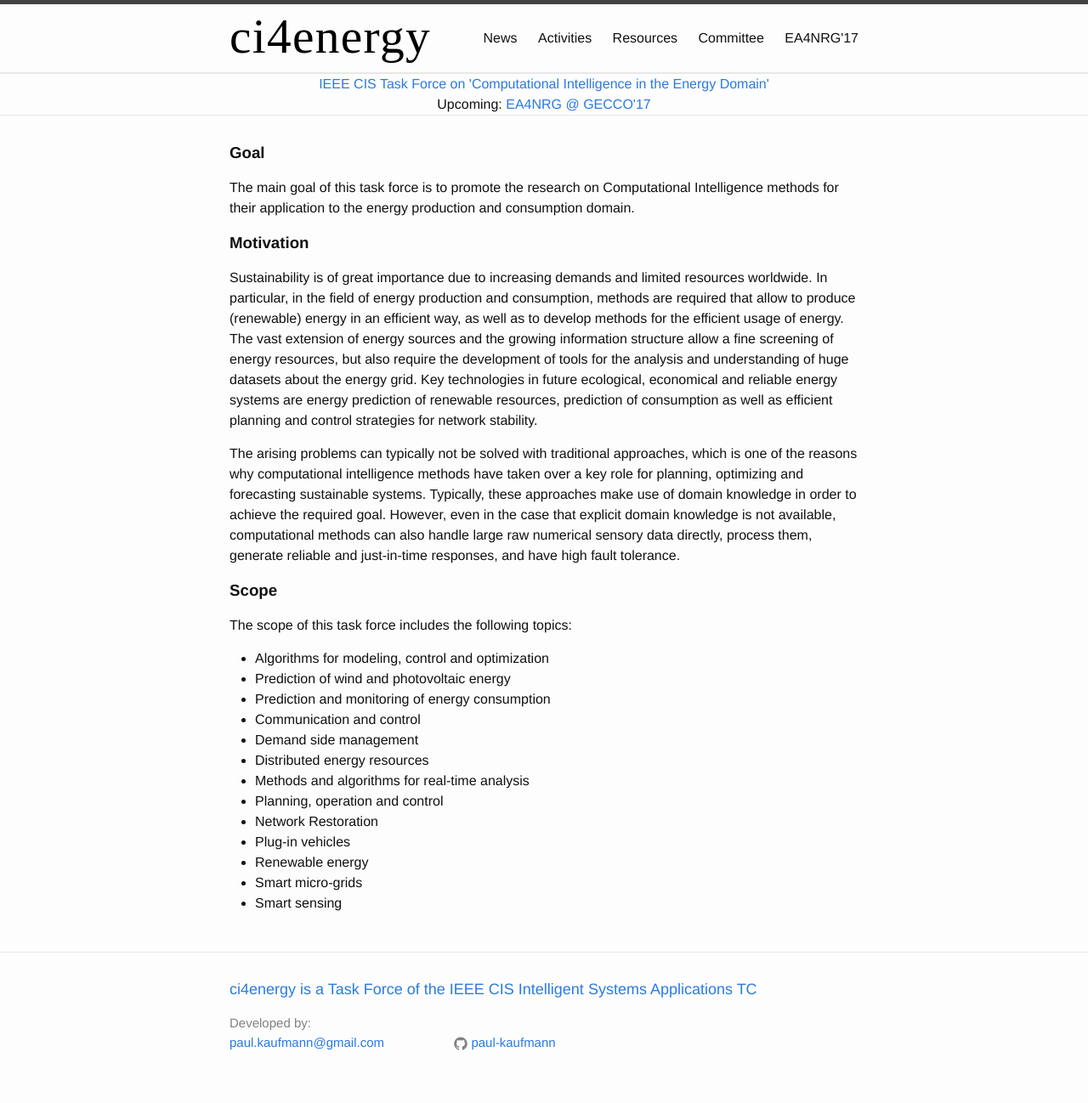
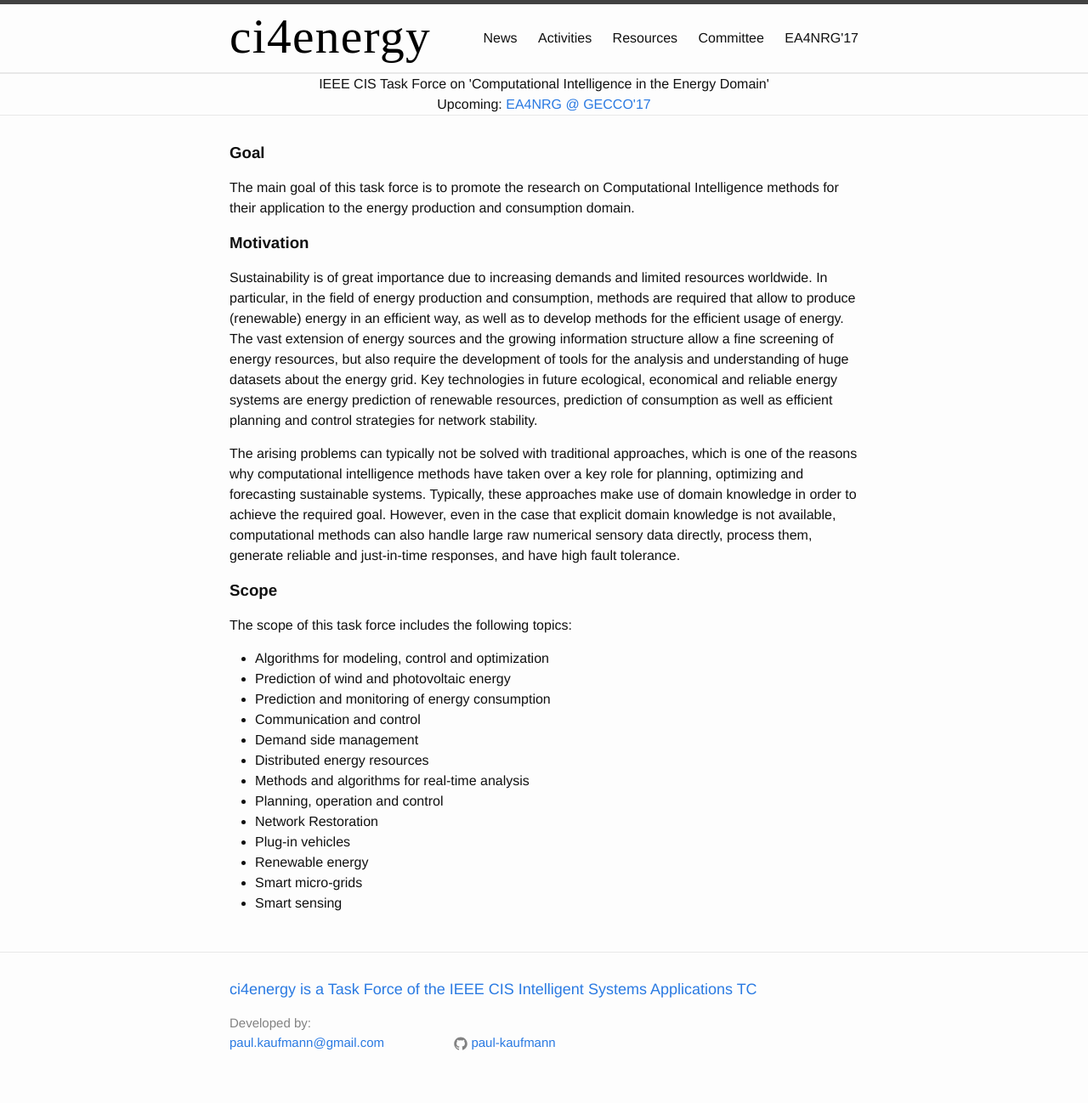
Before and after one commit to ci4energy/ci4energy.github.io, a Jekyll site: the page built from index.html, in a window 1280 px wide. Shown: the whole page at 85% size. Built offline with Jekyll 4.4.1, drawn with Linux system fonts in a browser that asks for light colours.

Commit message:
no message

```diff
--- a/_includes/header.html
+++ b/_includes/header.html
@@ -27,7 +27,7 @@
 
   <hr class="seperator">
   <center>
-  <a class="page-link" href="http://cis.ieee.org/intelligent-systems-applications-tc.html">IEEE CIS Task Force on 'Computational Intelligence in the Energy Domain'</a><br>
+  IEEE CIS Task Force on 'Computational Intelligence in the Energy Domain'<br>
   Upcoming:
   <!-- <a class="page-link" href="http://www.evostar.org/2017/cfp_evoenergy.php">EvoENERGY @ EvoStar'17</a> --
   <a class="page-link" href="http://www.cemisg.org/">CEMiSG @ CEC'17</a> -- -->
```
